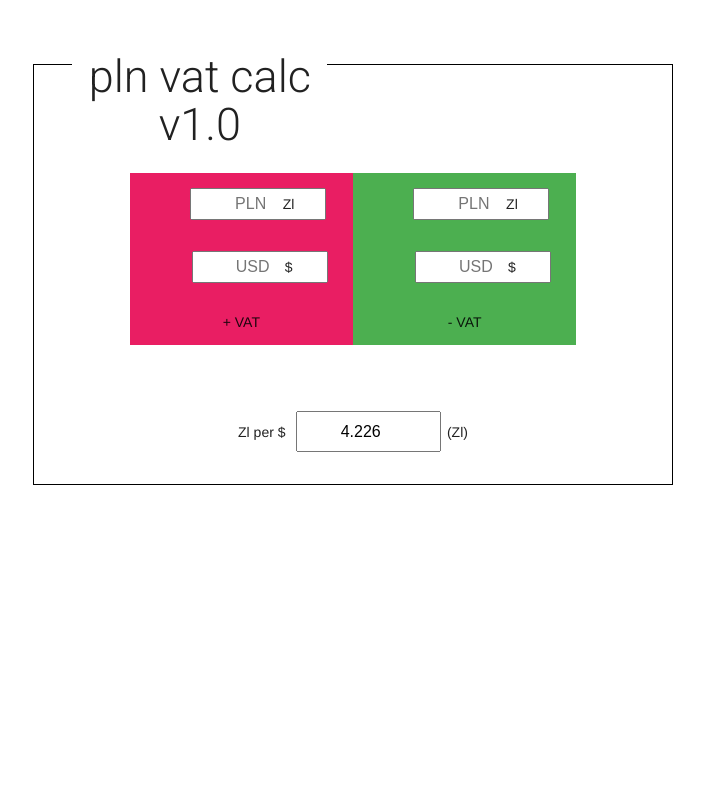
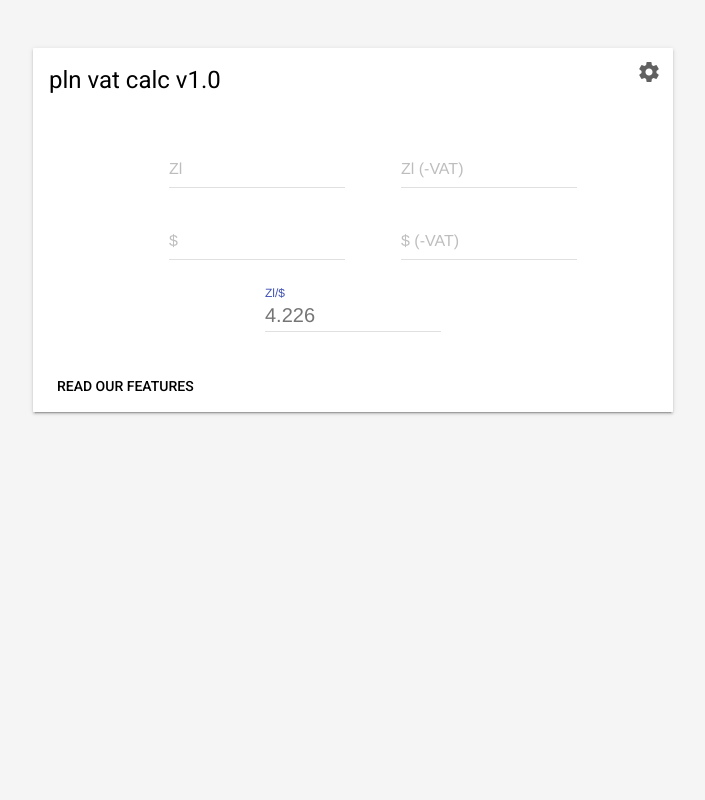
Before and after one commit to rzakadragon/webcalc, a PHP site: page / in a window 1280 px wide. Shown: the whole page, without its empty margins (287-992 px from the left). Run offline with PHP 8.4, Linux system fonts and the light colour scheme; some libraries are stand-ins or nearby versions.

Commit message:
Basic material view

```diff
--- a/css/style.css
+++ b/css/style.css
@@ -1,86 +1,23 @@
-body {
-    font-family: 'Raleway', sans-serif;
+.mdl-app .mdl-layout__content section{
+    position: relative;
+    margin-bottom: 48px;
 }
-.border {
-    border: 1px solid black;
-    padding-bottom: 4%;
+.mdl-app section.section--center{
+    max-width: 640px;
 }
-.vrapper h2 {
-    margin-top: -1.5vh;
-    background: white;
-    width: 40%;
-    margin-left: 6%;
-    font-weight: 300;
+main > .mdl-layout__tab-panel{
+    padding: 8px;
+    padding-top: 48px;
 }
-.inputbox {
-    text-align: center;
-    width: 50vw;
-    margin: 0 20%;
-    padding: 5%;
+.mdl-app section > button{
+    position: absolute;
+    z-index: 99;
+    top: 8px;
+    right: 8px;
 }
-.inputbox input {
-    width: 10vw;
-    height: 3vh;
-    font-size: 2vh;
-    margin: 1%;
-    padding: 1%;
-    text-align: center;
+#vatcalc section .mdl-card__title h4{
+    margin-top: 0;
 }
-
-.withVAT input {
-    float: right;
+#vatcalc .mdl-textfield__input{
+    font-size: 20px;
 }
-.withoutVAT input {
-    float: left;
-}
-
-.withVAT {
-    float: left;
-    margin-right: 3%;
-}
-.withoutVAT {
-    float: right;
-    margin-left: 3%;
-}
-
-.tableCover table {
-    display: inline-table;
-    width: 70%;
-    border-spacing: initial;
-}
-.tableCover tr td {
-    padding: 3%;
-}
-.tableCover tr td span {
-    margin-left: -25%;
-}
-.tableCover tr td:nth-child(1) {
-    background: #E91E63;
-}
-
-.tableCover tr td:nth-child(2) {
-    background: #4CAF50;
-}
-
-@media (max-width: 1000px){
-    .vrapper {
-        font-size: 3vh;
-    }
-    .inputbox{
-        width: 90vw;
-        margin: 0;
-    }
-    .inputbox input {
-        width: 25vw;
-        height: 7vh;
-        font-size: 3vh;
-    }
-
-
-    .tableCover tr td {
-        padding: 7%;
-    }
-    .tableCover table {
-            width: 95%;
-    }
-}
--- a/index.php
+++ b/index.php
@@ -1,16 +1,15 @@
 <!doctype html>
+<html lang="en" class="mdl-js">
 
-<html lang="en">
 <head>
   <meta charset="utf-8">
-
-    <title>VAT Calc</title>
   <meta name="description" content="The VAT Calc">
   <meta name="author" content="Ziankevich">
   <meta name="viewport" content="width=device-width, initial-scale=1.0">
 
   <link rel="stylesheet" href="https://fonts.googleapis.com/css?family=Raleway">
   <link rel="stylesheet" href="http://fonts.googleapis.com/css?family=Roboto:300,400,500,700" type="text/css">
+
   <link rel="stylesheet" href="css/style.css?v=1.0">
 
   <!-- material design -->
@@ -21,57 +20,81 @@
   <!--[if lt IE 9]>
     <script src="https://cdnjs.cloudflare.com/ajax/libs/html5shiv/3.7.3/html5shiv.js"></script>
 <![endif]-->
+
+  <title>VAT Calc</title>
+
 </head>
 
-<body>
+<body class="mdl-app mdl-color--grey-100 mdl-color-text--grey-700 mdl-base">
 
-    <div class="vrapper">
-        <div class="inputbox">
-            <div class="border">
+  <div class="mdl-layout__container has-scrolling-header">
+    <div class="mdl-layout mdl-js-layout mdl-layout--fixed-header has-tabs is-upgraded is-small-screen">
 
-                <h2>pln vat calc v1.0</h2>
-                <div class="tableCover">
-                    <table>
-                        <tr>
-                            <td>
-                                <input type="number" id="plnWithVAT" placeholder="PLN"></input>
-                                <span>Zl</span>
-                            </td>
-                            <td>
-                                <input type="number" id="plnWithoutVAT" placeholder="PLN"></input>
-                                <span>Zl</span>
-                            </td>
-                        </tr>
-                        <tr>
-                            <td>
-                                <input type="number" id="usdWithVAT" placeholder="USD"></input>
-                                <span>$</span>
-                            </td>
-                            <td>
-                                <input type="number" id="usdWithoutVAT" placeholder="USD"></input>
-                                <span>$</span>
-                            </td>
-                        </tr>
-                        <tfoot>
-                            <tr>
-                                <td>+ VAT</td>
-                                <td>- VAT</td>
-                            </tr>
-                        </tfoot>
-                    </table>
+      <main class="mdl-layout__content">
+
+        <div class="mdl-layout__tab-panel is-active" id="vatcalc">
+
+          <section class="section--center mdl-grid mdl-grid--no-spacing mdl-shadow--2dp">
+            <div class="mdl-card mdl-cell mdl-cell--12-col">
+              <div class="mdl-card__title">
+                <h4>pln vat calc v1.0</h4>
+              </div>
+              <div class="mdl-card__supporting-text mdl-grid js_inputsDiv">
+
+                <div class="mdl-textfield mdl-js-textfield mdl-textfield--floating-label mdl-cell--4-col mdl-cell--2-offset">
+                  <input class="mdl-textfield__input" type="text" pattern="-?[0-9]*(\.[0-9]+)?" id="plnWithVAT">
+                  <label class="mdl-textfield__label" for="sample4">Zl</label>
+                  <span class="mdl-textfield__error">Input is not a number!</span>
                 </div>
 
-                <br/>
-                <br/>
-                <br/>
-                <span>Zl per $</span>
-                <input type="number" id="usdValue" value="4.226">(Zl)</input>
+                <div class="mdl-textfield mdl-js-textfield mdl-textfield--floating-label mdl-cell--4-col mdl-cell--1-offset">
+                  <input class="mdl-textfield__input" type="text" pattern="-?[0-9]*(\.[0-9]+)?" id="plnWithoutVAT">
+                  <label class="mdl-textfield__label" for="sample4">Zl (-VAT)</label>
+                  <span class="mdl-textfield__error">Input is not a number!</span>
+                </div>
+
+                <div class="mdl-textfield mdl-js-textfield mdl-textfield--floating-label mdl-cell--4-col mdl-cell--2-offset">
+                  <input class="mdl-textfield__input" type="text" pattern="-?[0-9]*(\.[0-9]+)?" id="usdWithVAT">
+                  <label class="mdl-textfield__label" for="sample4">$</label>
+                  <span class="mdl-textfield__error">Input is not a number!</span>
+                </div>
+
+                <div class="mdl-textfield mdl-js-textfield mdl-textfield--floating-label mdl-cell--4-col mdl-cell--1-offset">
+                  <input class="mdl-textfield__input" type="text" pattern="-?[0-9]*(\.[0-9]+)?" id="usdWithoutVAT">
+                  <label class="mdl-textfield__label" for="sample4">$ (-VAT)</label>
+                  <span class="mdl-textfield__error">Input is not a number!</span>
+                </div>
+
+                <div class="mdl-textfield mdl-js-textfield mdl-textfield--floating-label mdl-cell--4-col mdl-cell--4-offset">
+                  <input class="mdl-textfield__input" type="text" pattern="-?[0-9]*(\.[0-9]+)?" id="usdValue" value="4.226">
+                  <label class="mdl-textfield__label" for="sample4">Zl/$</label>
+                  <span class="mdl-textfield__error">Input is not a number!</span>
+                </div>
+
+              </div>
+              <div class="mdl-card__actions">
+                <a href="#" class="mdl-button">Read our features</a>
+              </div>
+            </div>
+            <button class="mdl-button mdl-js-button mdl-js-ripple-effect mdl-button--icon" id="btn1">
+              <i class="material-icons">settings</i>
+            </button>
+            <ul class="mdl-menu mdl-js-menu mdl-menu--bottom-right" for="btn1">
+              <li class="mdl-menu__item">Lorem</li>
+              <li class="mdl-menu__item" disabled>Ipsum</li>
+              <li class="mdl-menu__item">Dolor</li>
+            </ul>
+          </section>
+
+        </div>
+
+      </main>
 
     </div>
   </div>
-    </div>
 
-
+  <script src="/node_modules/jquery/dist/jquery.js"></script>
   <script src="js/index.js"></script>
 </body>
+
 </html>
--- a/package.json
+++ b/package.json
@@ -21,7 +21,7 @@
     "url": "https://github.com/rzakadragon/webcalc/issues"
   },
   "dependencies": {
-    "jquery": "*",
+    "jquery": "^3.1.1",
     "material-design-icons": "^3.0.1",
     "material-design-lite": "^1.3.0"
   },
```
Also changed, not shown: js/index.js (+33 -19 lines). Lines whose indentation alone changed are shown as unchanged.
